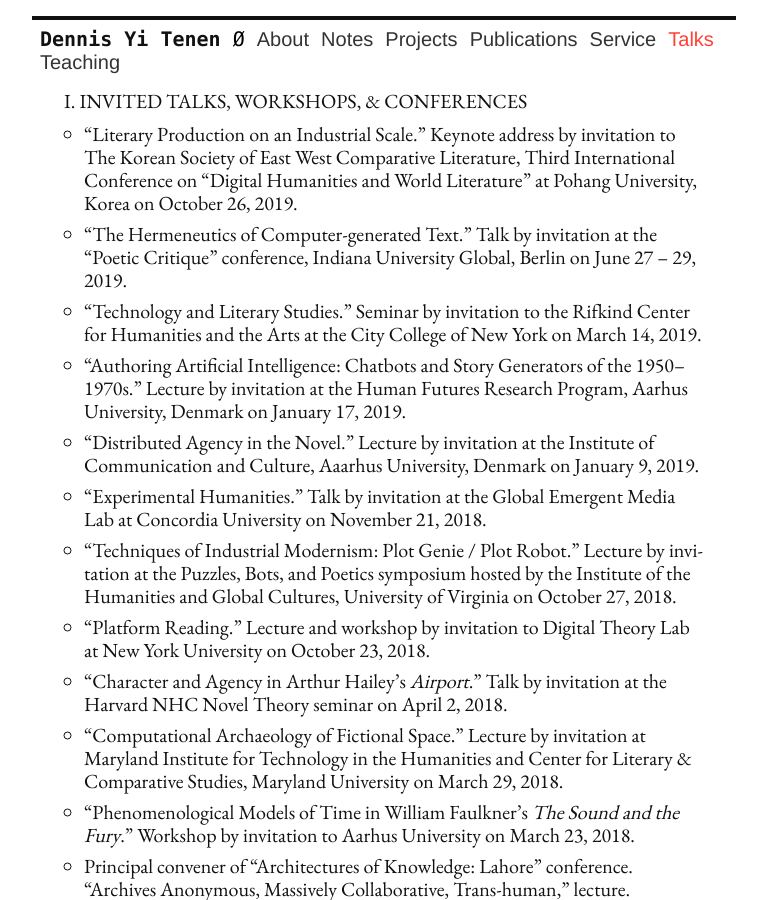
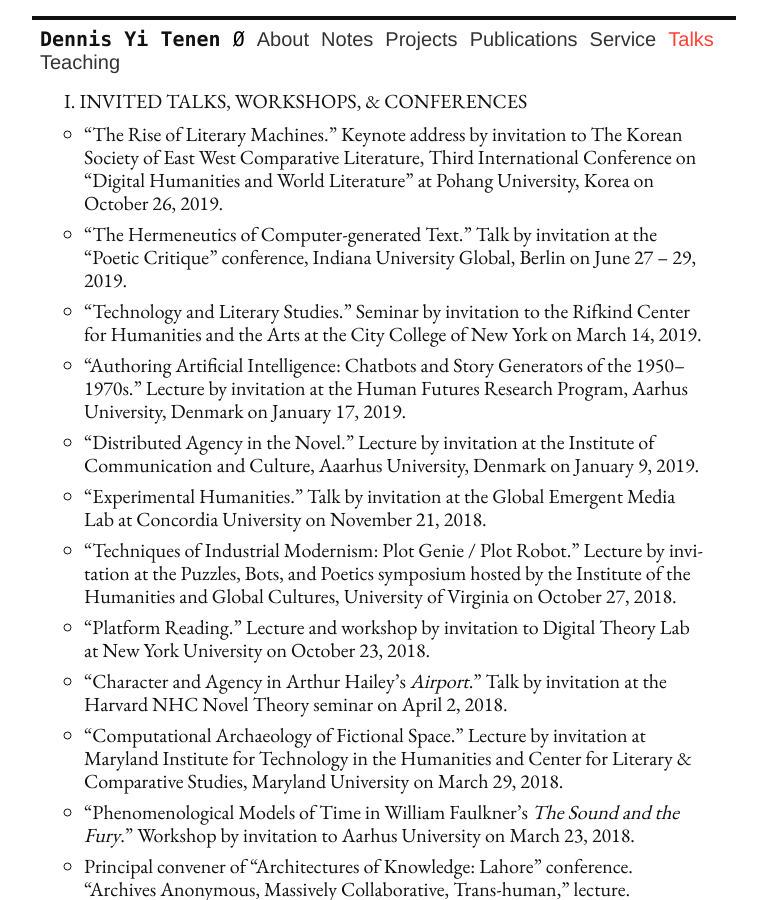
Before and after one commit to denten/denten.github.io, a Jekyll site: the page built from _pages/talks.md, in a window 1280 px wide and 900 px high. Shown: the whole window, without its empty margins (256-1023 px from the left). Built offline with Jekyll 4.4.1, drawn with Linux system fonts in a browser that asks for light colours.

Commit message:
update talks on CV

```diff
--- a/_includes/CV/06-talks.md
+++ b/_includes/CV/06-talks.md
@@ -1,7 +1,7 @@
 ## I. Invited Talks, Workshops, & Conferences
 
 
-- "Literary Production on an Industrial Scale." Keynote address by invitation to The Korean
+- "The Rise of Literary Machines." Keynote address by invitation to The Korean
   Society of East West Comparative Literature, Third International Conference on "Digital
 Humanities and World Literature" at Pohang University, Korea on October 26, 2019.
 - "The Hermeneutics of Computer-generated Text." Talk by invitation at the "Poetic Critique"
```
